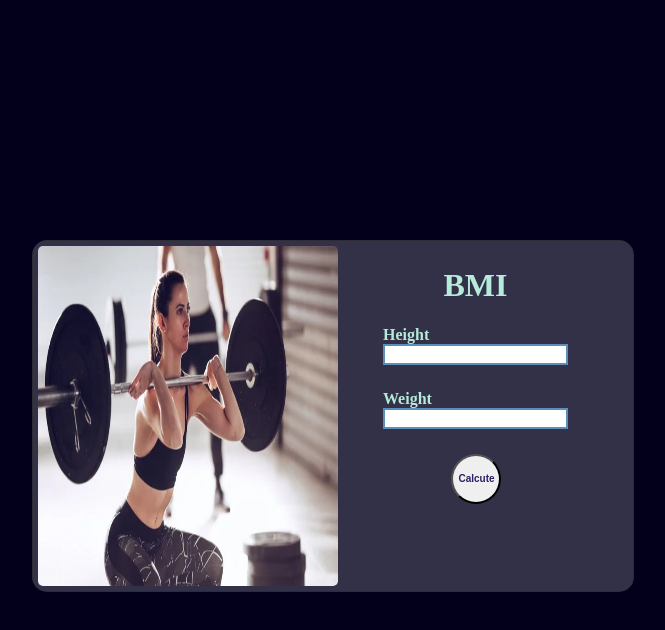
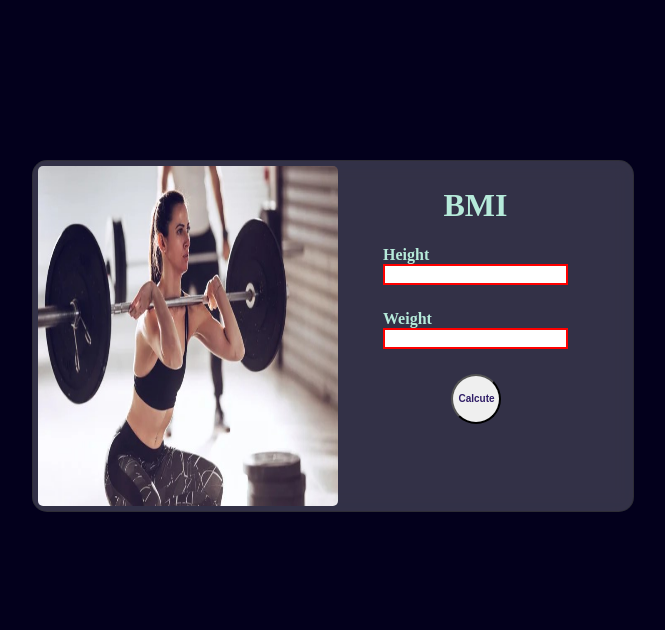
Before and after one commit to Mahdiyeh-Asgharpour/BMI, a React (Create React App) app: page / in a window 1280 px wide. Shown: the top 630 px of the page, without its empty margins (307-972 px from the left). Built offline with nearby package versions, Linux system fonts and the light colour scheme.

Commit message:
Add files via upload

```diff
--- a/src/App.css
+++ b/src/App.css
@@ -4,7 +4,7 @@ body{
   align-items: center;
   display: flex;
   background-color: #03001C;
-  margin-top: 15em;
+  margin-top: 10em;
 }
 .app{
   background: rgba(255, 255, 255, 0.192);
@@ -53,7 +53,6 @@ button{
   color: #301E67;
   font-weight: bold;
   font-size: x-small;
-  cursor: pointer;
 
 }
 .btn{
--- a/src/App.js
+++ b/src/App.js
@@ -10,30 +10,59 @@ function App() {
   const [hheight,setHheight]=useState(0);
   const [calcuute,setCalcuute]=useState(0);
   const[bmi,setBmi]=useState("");
-  const [color,setColor]=useState("#5B8FB9");
+
 
   const handleh=(event)=>{
-
-    setHeight(event.target.value) ;
+    let newHeight = height
+    newHeight = event.target.value
+    setHeight(newHeight) ;
 
   }
   const handlew=(event)=>{
-
-    setWeight(event.target.value) ;
+    let newWeight = weight
+    newWeight = event.target.value
+    setWeight(newWeight) ;
   }
   const calcute=()=>{
-    height>99 ? setHheight((height*height)/10000):(setErrorHeight("Your number is cm") || setColor("red"));
-    weight>20 ? setCalcuute((weight/hheight).toFixed(2)):(setErrorWeight("Your number is kg") || setColor("red"));
-    let test=calcuute;
-    test=weight/((height*height)/10000);
-    result(test);
-    setCalcuute(test);
+
+    let test = calcuute;
+
+    if((height > 99) && (weight > 20)){
+      setErrorHeight("")
+      setErrorWeight("")
+      setHheight((height*height)/10000)
+      setCalcuute((weight/hheight).toFixed(2))
+      test = weight/((height*height)/10000)
+      result(test)
+      setCalcuute(test)
+    }
+    else{
+      if((height < 99) && (weight < 20)){
+        setErrorHeight("Your number is cm")
+        setErrorWeight("Your number is kg")
+        setCalcuute(0)
+        setBmi("")
+      }
+
+      else{
+        if(height < 99){
+          setErrorHeight("Your number is cm")
+          setErrorWeight("")
+          setCalcuute(0)
+          setBmi("")
+        }
+
+        if(weight < 20){
+          setErrorWeight("Your number is kg")
+          setErrorHeight("")
+          setCalcuute(0)
+          setBmi("")
+        }
+      }
+    }
 
   }
   const result =(calcuute)=>{
-    setColor("#5B8FB9");
-    setErrorHeight("");
-    setErrorWeight("");
     if(calcuute <18.5){
       setBmi("Underweight");
     }
@@ -53,6 +82,7 @@ function App() {
       setBmi("Obese class III");
     }
   }
+
   return (
     <div className='app'>
       <span>
@@ -61,16 +91,16 @@ function App() {
       <span className='text'>
         <h1>BMI</h1>
         <h3>Height</h3>
-        <input id='height' style={{border:`${color} 2px solid`}} type='text' onChange={handleh} />
+        <input id='height' style={{border: height<99  ? "red 2px solid" : "#5B8FB9 2px solid"}} type='text' onChange={handleh} />
         <h6 >{errorheight}</h6>
         <h3>Weight</h3>
-        <input id='weight' type='text' style={{border:`${color} 2px solid`}} onChange={handlew} />
+        <input id='weight' type='text' style={{border: weight<20  ? "red 2px solid" : "#5B8FB9 2px solid"}} onChange={handlew} />
         <h6 >{errorweight}</h6>
         <div className='btn'>
           <button onClick={calcute}>Calcute</button>
         </div>
         <h3 id='result'  style={{ opacity: calcuute == Infinity || calcuute ==0 ? 0 : 1}} >{calcuute}</h3>
-        <h3 id='bmi' style={{ opacity: calcuute == Infinity || calcuute ==0 ? 0 : 1}}>{bmi}</h3>
+        <h3 id='bmi' >{bmi}</h3>
 
       </span>
 
```
